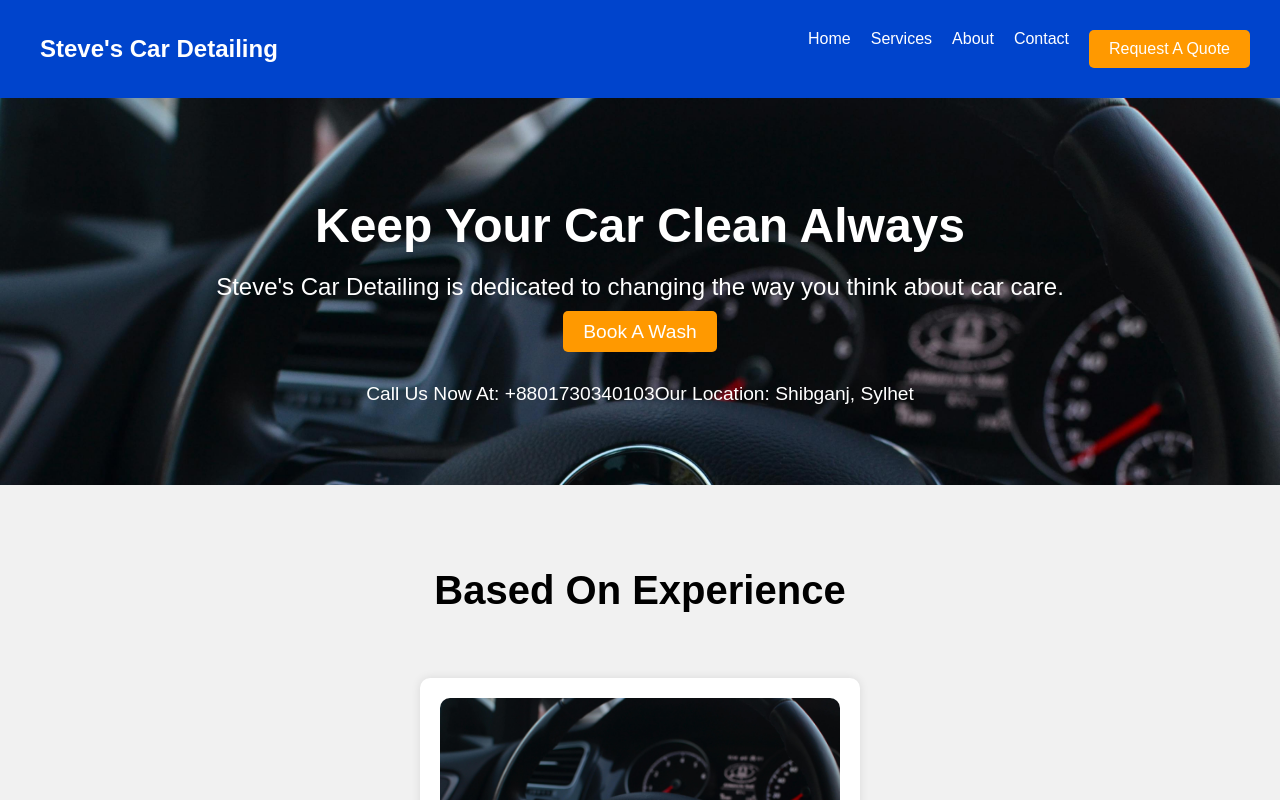
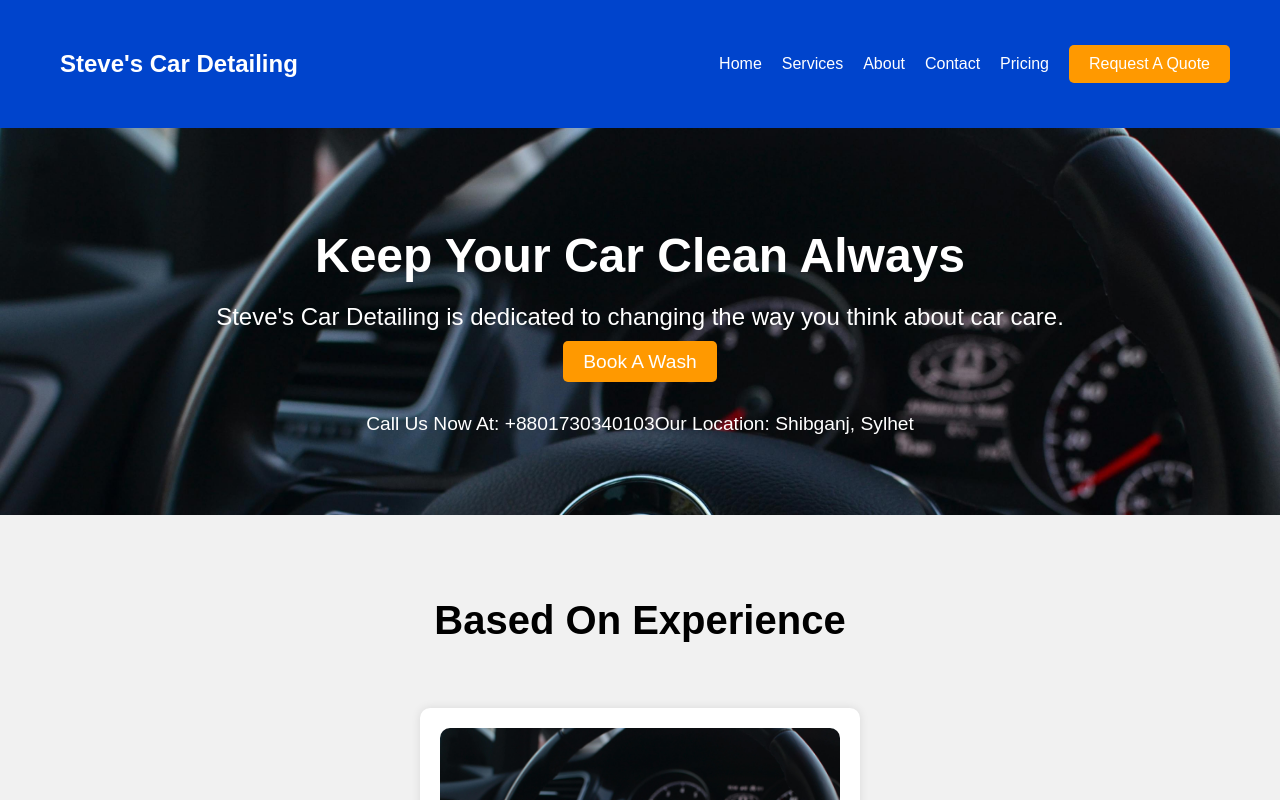
Before and after one commit to CodeBrewLatte/stevedetails, a Next.js app: page / in a window 1280 px wide. Shown: the top 800 px of the page. Built offline with nearby package versions, Linux system fonts and the light colour scheme.

Commit message:
worked on pricing page more

```diff
--- /dev/null
+++ b/app/components/Layout.js
@@ -0,0 +1,40 @@
+"use client";
+
+import { useState } from 'react';
+import Link from 'next/link';
+import styles from './Layout.module.css';
+
+export default function Layout({ children }) {
+  const [menuOpen, setMenuOpen] = useState(false);
+
+  const toggleMenu = () => {
+    setMenuOpen(!menuOpen);
+  };
+
+  return (
+    <div className={styles.container}>
+      <header className={styles.header}>
+        <div className={styles.navbar}>
+          <div className={styles.logo}>Steve's Car Detailing</div>
+          <nav className={`${styles.navLinks} ${menuOpen ? styles.navActive : ''}`}>
+            <Link href="/" onClick={toggleMenu} className={styles.menuItem}>Home</Link>
+            <Link href="/services" onClick={toggleMenu} className={styles.menuItem}>Services</Link>
+            <Link href="/about" onClick={toggleMenu} className={styles.menuItem}>About</Link>
+            <Link href="/contact" onClick={toggleMenu} className={styles.menuItem}>Contact</Link>
+            <Link href="/pricing" onClick={toggleMenu} className={styles.menuItem}>Pricing</Link>
+            <Link href="/booking" onClick={toggleMenu} className={`${styles.menuItem} ${styles.cta}`}>Request A Quote</Link>
+          </nav>
+          <div className={styles.hamburger} onClick={toggleMenu}>
+            <div className={`${styles.line} ${menuOpen ? styles.line1 : ''}`}></div>
+            <div className={`${styles.line} ${menuOpen ? styles.line2 : ''}`}></div>
+            <div className={`${styles.line} ${menuOpen ? styles.line3 : ''}`}></div>
+          </div>
+        </div>
+      </header>
+      <main>{children}</main>
+      <footer className={styles.footer}>
+        <p>&copy; 2024 Steve's Car Detailing. All rights reserved.</p>
+      </footer>
+    </div>
+  );
+}
--- /dev/null
+++ b/app/components/Layout.module.css
@@ -0,0 +1,110 @@
+/* app/components/Layout.module.css */
+
+.container {
+    font-family: Arial, sans-serif;
+    padding: 0;
+    margin: 0;
+    max-width: 100%;
+  }
+
+  .header {
+    background-color: #0044cc;
+    padding: 10px 20px;
+    color: white;
+    display: flex;
+    justify-content: space-between;
+    align-items: center;
+  }
+
+  .navbar {
+    display: flex;
+    justify-content: space-between;
+    align-items: center;
+    width: 100%;
+  }
+
+  .logo {
+    font-size: 1.5em;
+    font-weight: bold;
+  }
+
+  .navLinks {
+    display: flex;
+    align-items: center;
+  }
+
+  .navLinks a {
+    margin: 0 10px;
+    color: white;
+    text-decoration: none;
+  }
+
+  .cta {
+    background-color: #ff9900;
+    padding: 10px 20px;
+    border-radius: 5px;
+  }
+
+  .footer {
+    text-align: center;
+    padding: 20px 0;
+    background-color: #f1f1f1;
+    margin-top: 20px;
+  }
+
+  /* Hamburger Menu Styles */
+  .hamburger {
+    display: none;
+    flex-direction: column;
+    cursor: pointer;
+    width: 30px;
+    height: 20px;
+    justify-content: space-between;
+  }
+
+  .line {
+    width: 10px;
+    height: 1px;
+    background-color: white;
+    transition: transform 0.4s, opacity 0.4s;
+    margin: 2px 0;
+  }
+
+  .line1 {
+    transform: rotate(-45deg) translate(-5px, 5px);
+  }
+
+  .line2 {
+    opacity: 0;
+  }
+
+  .line3 {
+    transform: rotate(45deg) translate(-5px, -5px);
+  }
+
+  /* Responsive Styles */
+  @media (max-width: 768px) {
+    .navLinks {
+      display: none;
+      flex-direction: column;
+      width: 100%;
+      text-align: center;
+      background-color: #0044cc;
+      position: absolute;
+      top: 60px;
+      left: 0;
+      z-index: 1;
+    }
+
+    .navActive {
+      display: flex;
+    }
+
+    .navLinks a {
+      margin: 10px 0;
+    }
+
+    .hamburger {
+      display: flex;
+    }
+  }
--- a/app/layout.js
+++ b/app/layout.js
@@ -4,8 +4,8 @@ import "./globals.css";
 const inter = Inter({ subsets: ["latin"] });
 
 export const metadata = {
-  title: "Create Next App",
-  description: "Generated by create next app",
+  title: "Steve's Detailing",
+  description: "Based in Manahawkin, setup your appointment today!",
 };
 
 export default function RootLayout({ children }) {
--- a/app/page.js
+++ b/app/page.js
@@ -1,28 +1,13 @@
 "use client";
 
+import Layout from './components/Layout';
 import Link from 'next/link';
-import Head from 'next/head';
 import styles from './Home.module.css';
 
 export default function Home() {
   return (
+    <Layout>
       <div className={styles.container}>
-      <Head>
-        <meta name="viewport" content="width=device-width, initial-scale=1.0" />
-      </Head>
-      <header className={styles.header}>
-        <div className={styles.navbar}>
-          <div className={styles.logo}>Steve's Car Detailing</div>
-          <nav className={styles.navLinks}>
-            <Link href="/">Home</Link>
-            <Link href="/services">Services</Link>
-            <Link href="/about">About</Link>
-            <Link href="/contact">Contact</Link>
-            <Link href="/booking" className={styles.cta}>Request A Quote</Link>
-          </nav>
-        </div>
-      </header>
-
         <section className={styles.hero}>
           <h1>Keep Your Car Clean Always</h1>
           <p>Steve's Car Detailing is dedicated to changing the way you think about car care.</p>
@@ -57,10 +42,7 @@ export default function Home() {
           <p>We have more than 1.5k+ vehicles serviced.</p>
           <Link href="/about" className={styles.learnMore}>Learn More</Link>
         </section>
-
-      <footer className={styles.footer}>
-        <p>&copy; 2024 Steve's Car Detailing. All rights reserved.</p>
-      </footer>
       </div>
+    </Layout>
   );
 }
--- a/app/pricing/Pricing.module.css
+++ b/app/pricing/Pricing.module.css
@@ -1,25 +1,56 @@
 /* app/pricing/Pricing.module.css */
+
 .container {
-    font-family: Arial, sans-serif;
+  max-width: 800px;
+  margin: 0 auto;
   padding: 20px;
-    max-width: 800px;
-    margin: auto;
   text-align: center;
+  background: linear-gradient(135deg, #f5f7fa, #c3cfe2);
+  border-radius: 15px;
+  box-shadow: 0 0 15px rgba(0, 0, 0, 0.2);
 }
 
-  .pricingList {
-    list-style-type: none;
-    padding: 0;
+.title {
+  font-size: 2.5em;
+  margin-bottom: 20px;
+  color: #0044cc;
 }
 
-  .pricingList li {
-    background-color: #f8f9fa;
-    margin: 10px 0;
+.priceList {
+  display: flex;
+  flex-direction: column;
+  align-items: center;
+}
+
+.priceItem {
+  background-color: white;
   padding: 20px;
+  margin: 15px 0;
   border-radius: 10px;
   box-shadow: 0 0 10px rgba(0, 0, 0, 0.1);
+  width: 100%;
+  max-width: 600px;
+  text-align: left;
+  transition: transform 0.3s ease-in-out, box-shadow 0.3s ease-in-out;
 }
 
-  .pricingList h3 {
-    margin: 0;
+.priceItem:hover {
+  transform: scale(1.05);
+  box-shadow: 0 0 15px rgba(0, 0, 0, 0.2);
 }
+
+.priceItemTitle {
+  font-size: 1.8em;
+  margin-bottom: 10px;
+  color: #0044cc;
+}
+
+.priceItemPrice {
+  font-size: 1.5em;
+  font-weight: bold;
+  color: #ff9900;
+}
+
+.priceItemDescription {
+  margin: 5px 0;
+}
```
Also changed, not shown: app/pricing/page.js (+28 -21 lines), package.json (+4 -3 lines), 1 other file (tests, documents, lock files or other folders). Lines whose indentation alone changed are shown as unchanged.
